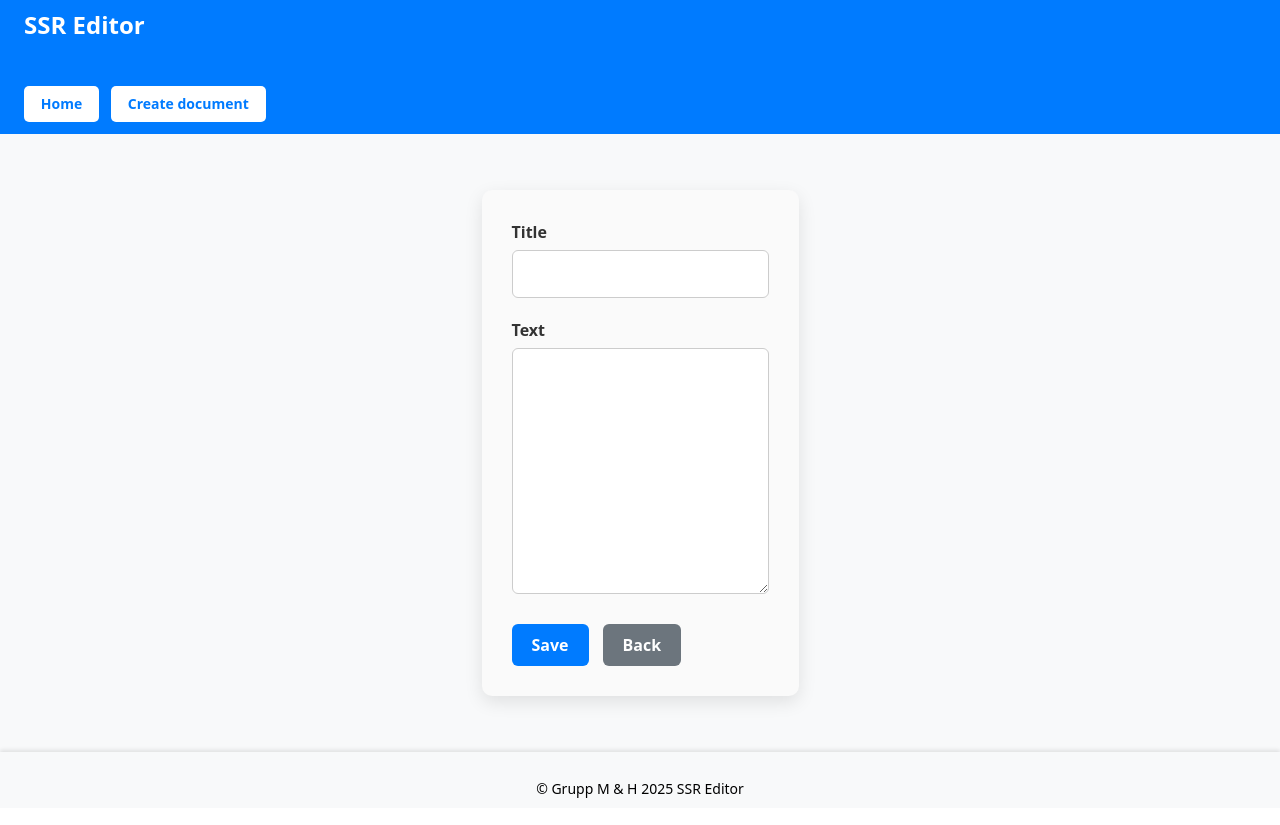
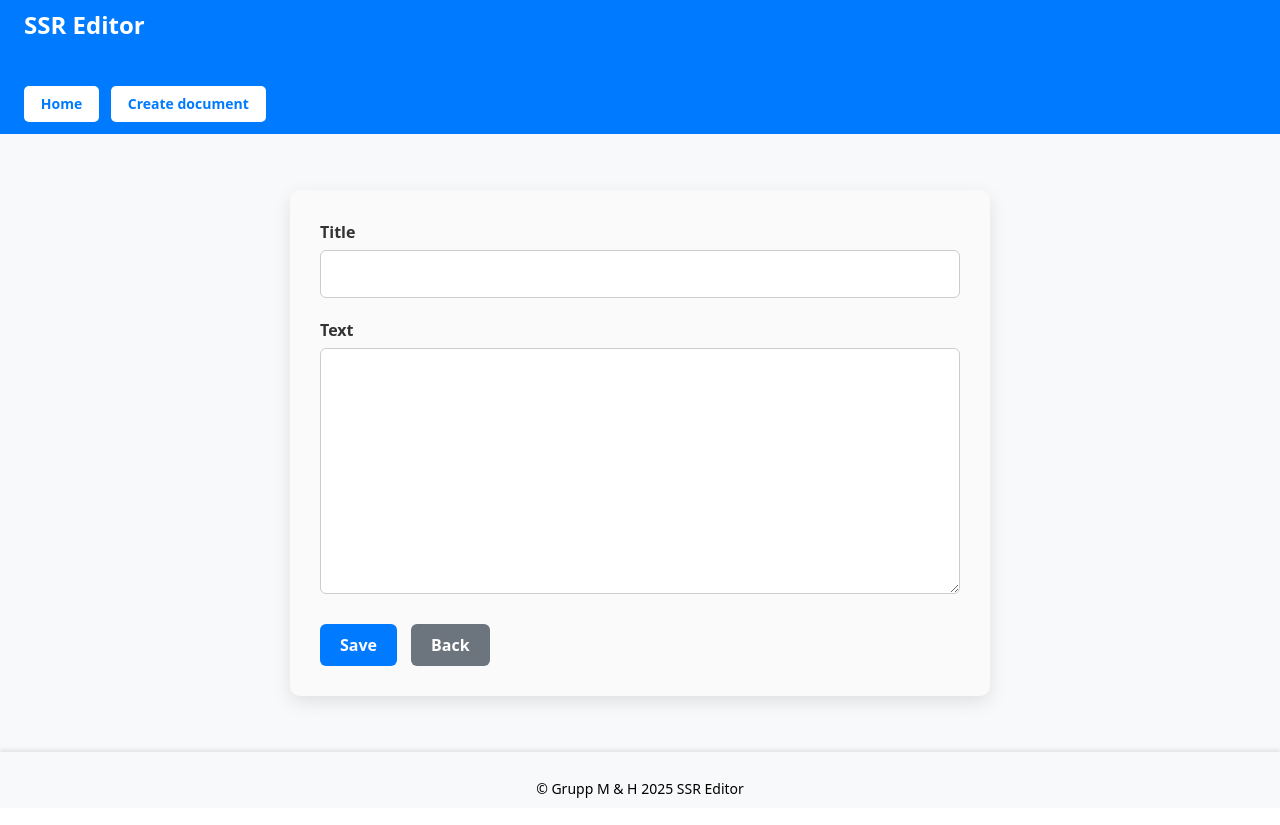
Before and after one commit to group-mh/ssr-editor-frontend, a React (Vite) app: page /create in a window 1280 px wide. Built offline with nearby package versions, Linux system fonts and the light colour scheme; no server answers.

Commit message:
Fix responsiveness to editor container

```diff
--- a/src/style/CreateEditor.css
+++ b/src/style/CreateEditor.css
@@ -1,6 +1,6 @@
   .editor-container {
     width: 100%;
-    max-width: 600px;
+    min-width: 700px;
     margin: 40px auto;
     padding: 30px;
     background-color: #fafafa;
@@ -58,3 +58,11 @@
     gap: 14px;
     margin-top: 10px;
   }
+
+  @media (max-width: 700px) {
+    .editor-container {
+      max-width: 700px;
+      min-width: 0;
+    }
+
+  }
```
